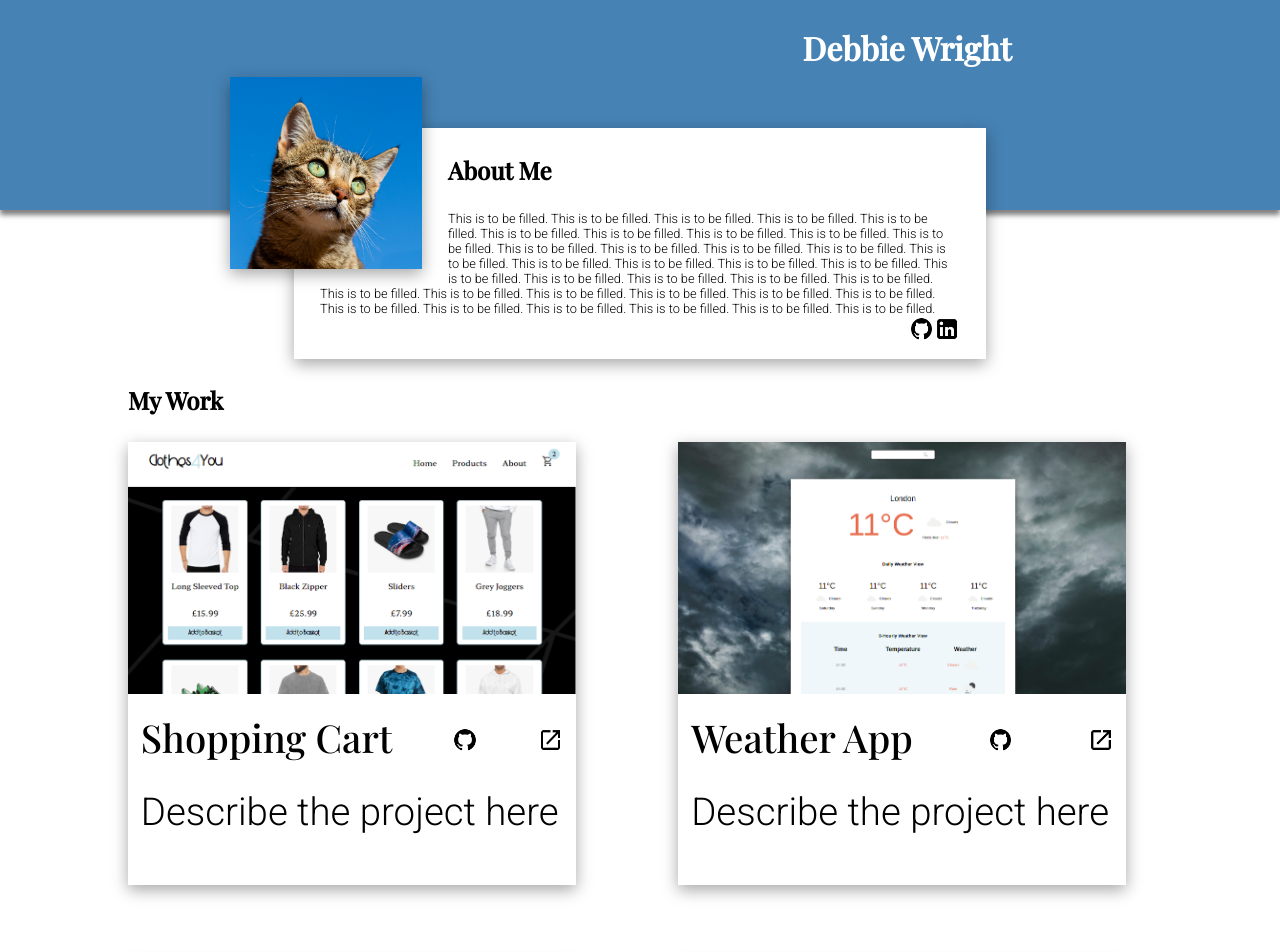
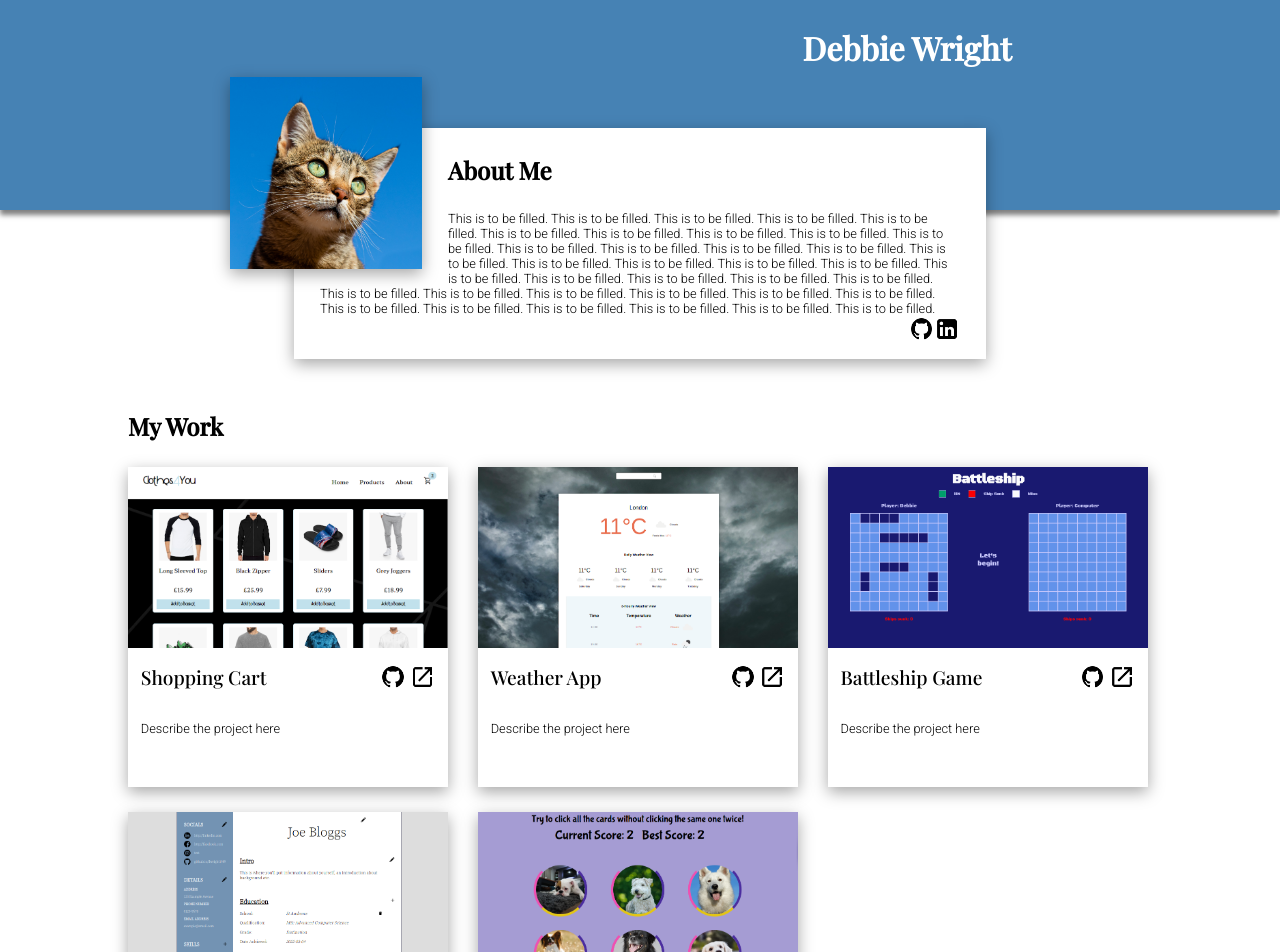
Before and after one commit to dwright1989/portfolio, a JavaScript app: page / in a window 1280 px wide. Shown: the top 952 px of the page. Built offline with nearby package versions, Linux system fonts and the light colour scheme; the HTML template or start-up script is replaced by a standard one.

Commit message:
My work section css updated for desktop

```diff
--- a/src/App.css
+++ b/src/App.css
@@ -155,9 +155,11 @@ h1,h2,h3,h4,h5{
 /* For desktop: */
 @media only screen and (min-width: 768px) {
 
+
     /*ABOUT ME*/
     #aboutMe{
         padding: 2vw 0vw;
+        margin-bottom: 2vw;
     }
 
     #aboutMe>h1{
@@ -192,4 +194,32 @@ h1,h2,h3,h4,h5{
         width: 2vw;
     }
 
+    /*MY WORK*/
+    #projects{
+        grid-template-columns: repeat(3, 1fr);
+        gap: 2vw;
+    }
+
+    .project{
+        width: 25vw;
+    }
+    .project>img{
+        width: 25vw;
+    }
+
+    .project>p{
+        font-size: 1vw;
+        padding: 1vw 1vw 4vw 1vw;
+    }
+
+    .links{
+        font-size: 1.5vw;
+    }
+
+    .proj-title{
+        flex: 0 0 80%;
+    }
+
+
+
 }
--- a/src/Components/Project.js
+++ b/src/Components/Project.js
@@ -9,7 +9,7 @@ function Project(props) {
     <div className="project">
         <img src={proj.url} alt="project"/>
         <div className="links">
-            <p>{proj.name}</p>
+            <p className="proj-title">{proj.name}</p>
             <a href={proj.repo} target="_blank"><img src={githubIcon} alt="repo" className="social-icon"/></a>
             <a href={proj.live} target="_blank"><img src={openIcon} alt="live" className="social-icon"/></a>
         </div>
```
